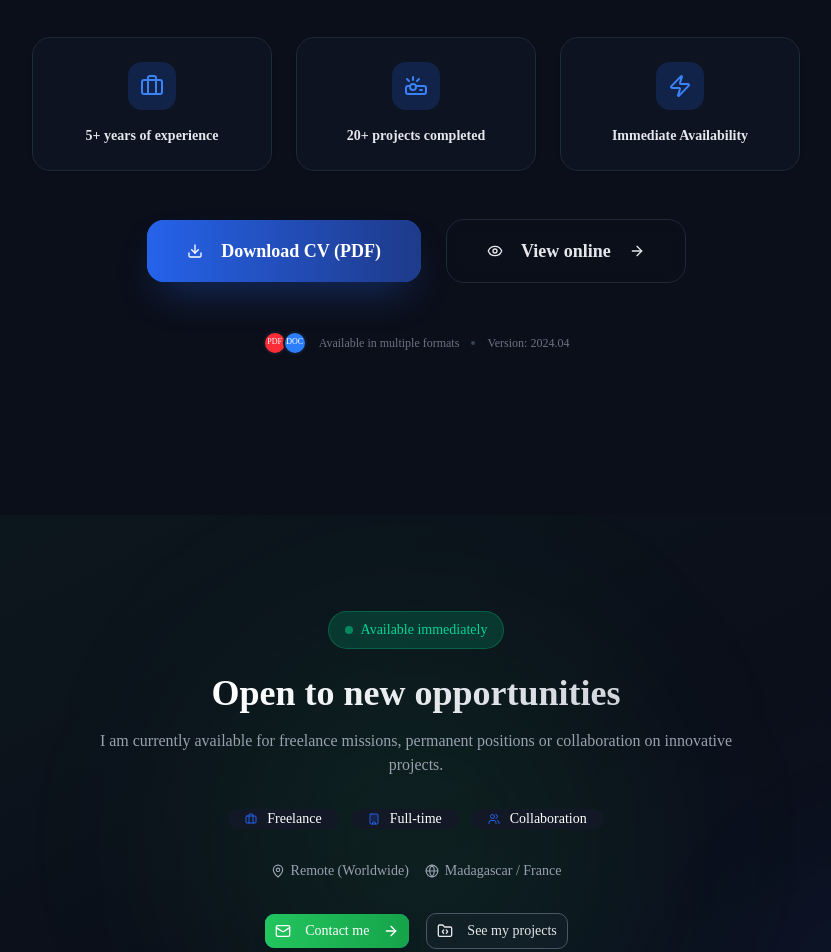
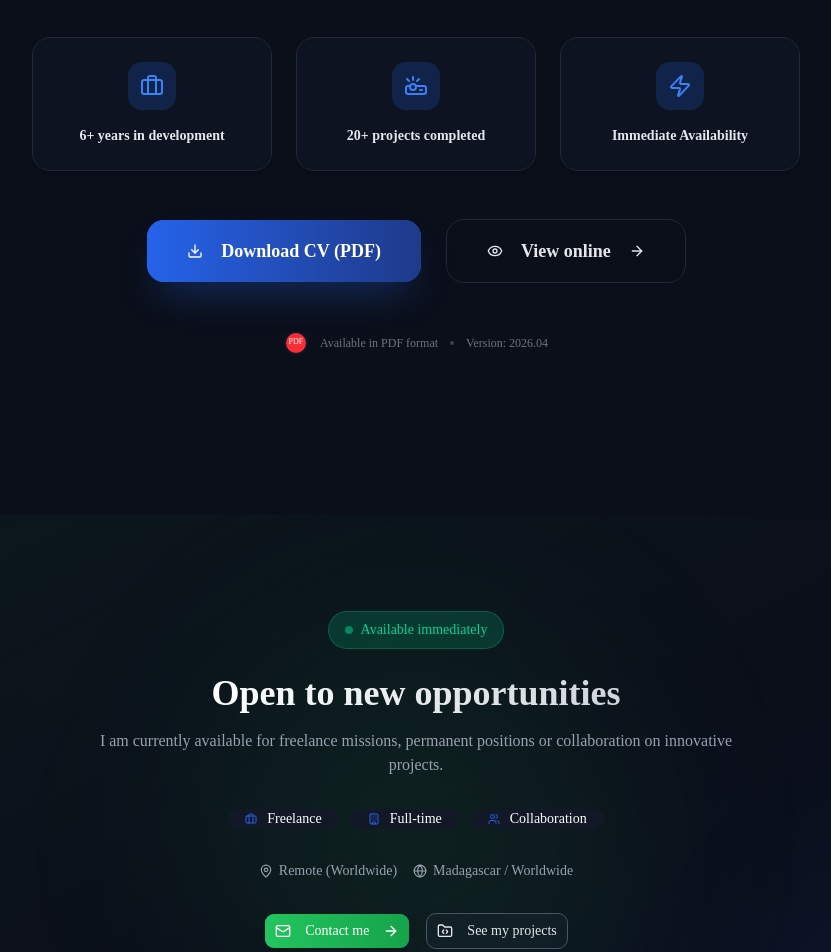
Before and after one commit to MahefaNant/portfolio-pro, a Next.js app: page / in a window 1280 px wide. Shown: the part 5040-5992 px from the top of the page, without its empty margins (224-1055 px from the left). Built offline with nearby package versions, Linux system fonts and the light colour scheme; no server answers.

Commit message:
perf(data): change ctacv, open to work datas

```diff
--- a/app/(public)/(home)/components/CtaCV.tsx
+++ b/app/(public)/(home)/components/CtaCV.tsx
@@ -12,12 +12,12 @@ const ctaData = {
     "https://drive.google.com/file/d/1on59wEHX5xP5WZ3zDOMJ0dptDYhKXI__/view?usp=sharing",
   cvDirectUrl:
     "https://drive.google.com/uc?export=download&id=1on59wEHX5xP5WZ3zDOMJ0dptDYhKXI__",
-  cvVersion: "2024.04",
+  cvVersion: "2026.04",
   benefits: [
     {
       iconName: "Briefcase",
-      textFr: "5+ années d'expérience",
-      textEn: "5+ years of experience",
+      textFr: "6+ années en développement",
+      textEn: "6+ years in development",
     },
     {
       iconName: "Projector",
@@ -192,9 +192,9 @@ export function CtaCV() {
                 <div className="w-6 h-6 rounded-full bg-red-500 flex items-center justify-center text-[8px] text-white border-2 border-white dark:border-gray-900">
                   PDF
                 </div>
-                <div className="w-6 h-6 rounded-full bg-blue-500 flex items-center justify-center text-[8px] text-white border-2 border-white dark:border-gray-900">
+                {/* <div className="w-6 h-6 rounded-full bg-blue-500 flex items-center justify-center text-[8px] text-white border-2 border-white dark:border-gray-900">
                   DOC
-                </div>
+                </div> */}
               </div>
               <span>{t("availableFormats")}</span>
               <span className="w-1 h-1 rounded-full bg-gray-300 dark:bg-gray-700" />
--- a/app/(public)/(home)/components/OpenToWork.tsx
+++ b/app/(public)/(home)/components/OpenToWork.tsx
@@ -37,8 +37,8 @@ const openToWorkData = {
     },
     {
       iconName: "Globe",
-      textFr: "Madagascar / France",
-      textEn: "Madagascar / France",
+      textFr: "Madagascar / Worldwide",
+      textEn: "Madagascar / Worldwide",
     },
   ],
   contactEmail: "mahefanant@gmail.com",
@@ -51,7 +51,8 @@ export function OpenToWork() {
   const isInView = useInView(ref, { once: true, amount: 0.2 });
 
   return (
-    <section id="available"
+    <section
+      id="available"
       ref={ref}
       className="py-16 sm:py-20 lg:py-24 relative overflow-hidden"
     >
--- a/messages/en/home.json
+++ b/messages/en/home.json
@@ -36,7 +36,7 @@
       "subtitle": "Download my CV and discover my background in detail",
       "buttonDownload": "Download CV (PDF)",
       "buttonView": "View online",
-      "availableFormats": "Available in multiple formats"
+      "availableFormats": "Available in PDF format"
     },
     "OpenToWork": {
       "contactMe": "Contact me",
--- a/messages/fr/home.json
+++ b/messages/fr/home.json
@@ -36,7 +36,7 @@
       "subtitle": "Téléchargez mon CV et découvrez mon parcours en détail",
       "buttonDownload": "Télécharger le CV (PDF)",
       "buttonView": "Aperçu en ligne",
-      "availableFormats": "Disponible en plusieurs formats"
+      "availableFormats": "Disponible en format PDF"
     },
     "OpenToWork": {
       "contactMe": "Me contacter",
```
